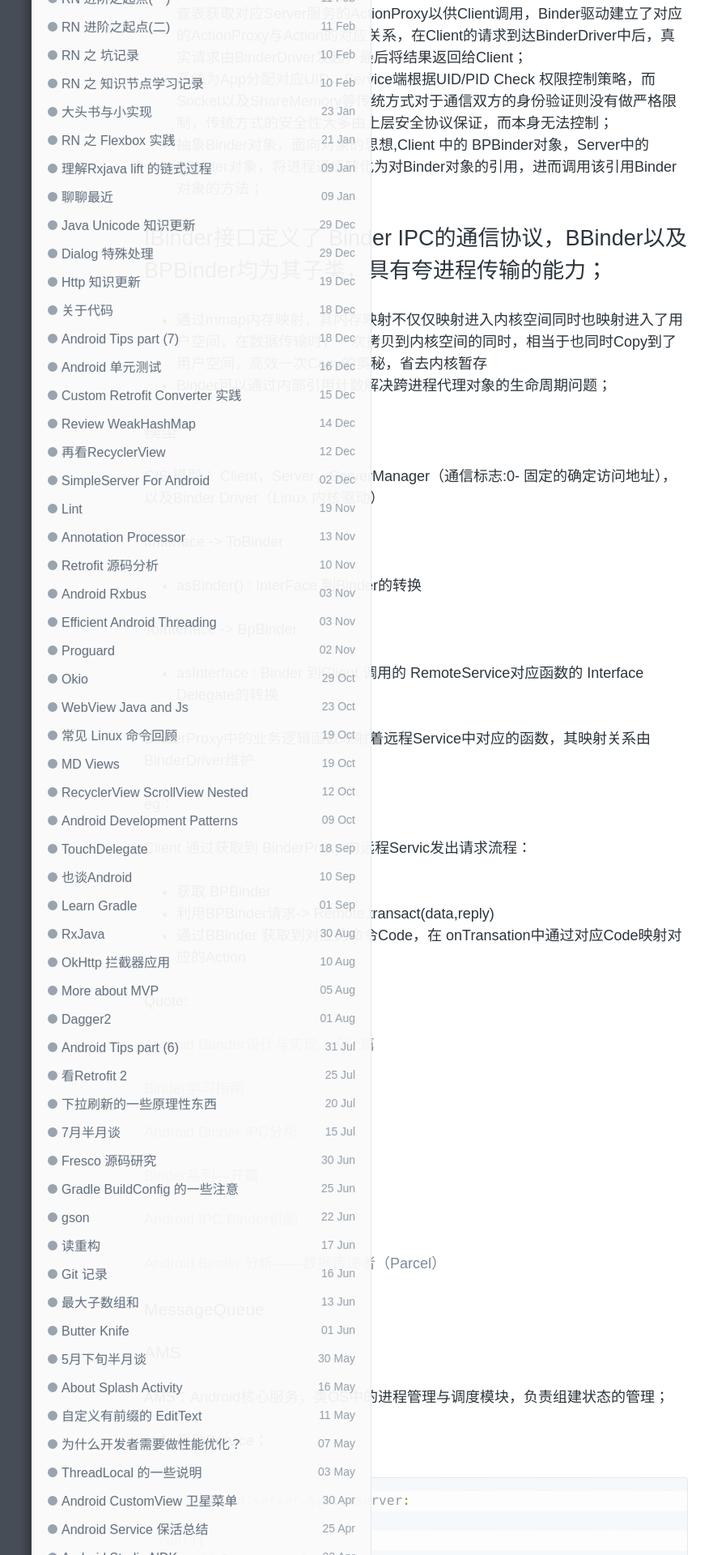
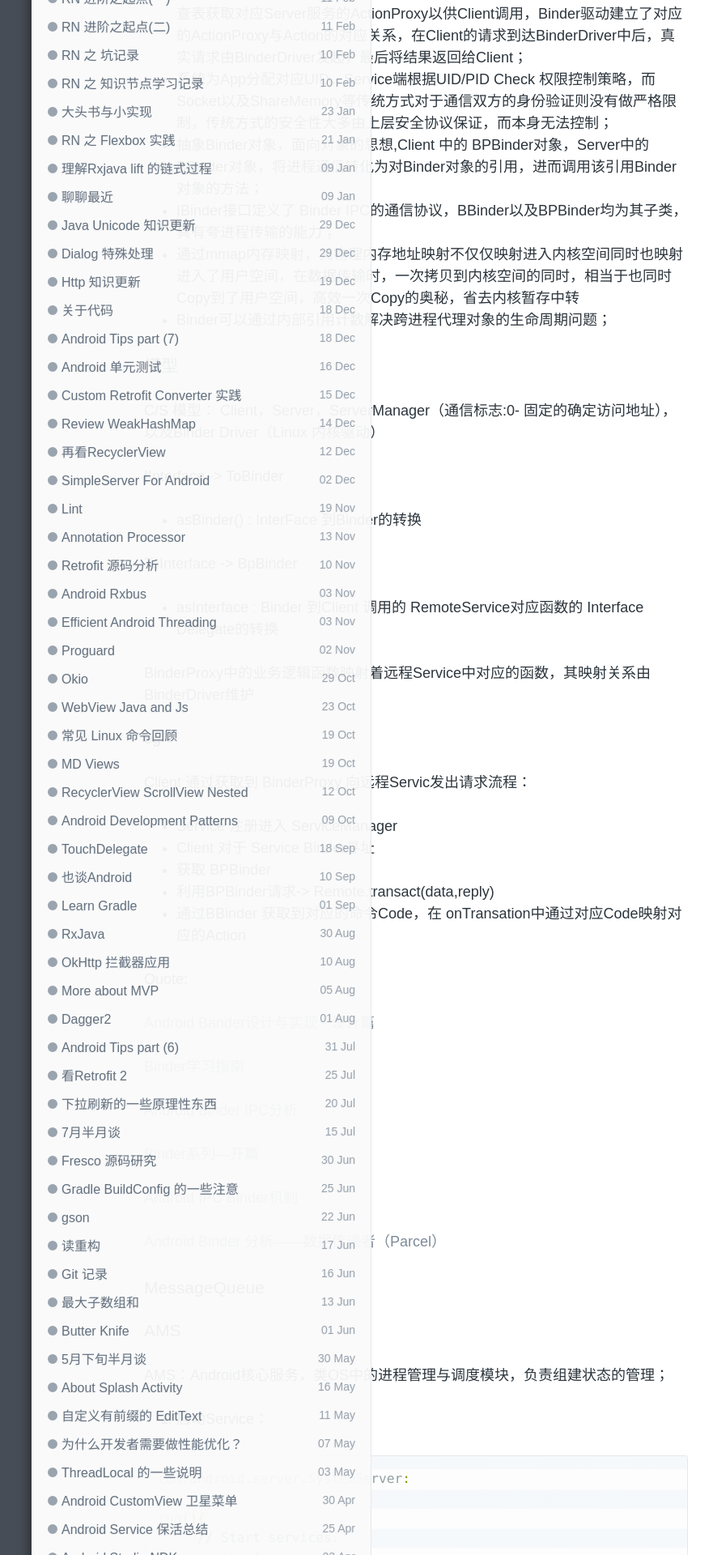
Before and after one commit to enlipan/enlipan.github.io, a Jekyll site: the page built from _posts/2017-06-15-android-sourcecode-review.md, in a window 1280 px wide. Shown: the part 793-2713 px from the top of the page at 81% size, without its empty margins (126-1007 px from the left). Built offline with Jekyll 4.4.1, drawn with Linux system fonts in a browser that asks for light colours; nearby versions of some CDN libraries; comment, search, counter and statistics services are not loaded; some of the changed text lies outside the part shown.

Commit message:
modify page ams

```diff
--- a/_posts/2017-06-15-android-sourcecode-review.md
+++ b/_posts/2017-06-15-android-sourcecode-review.md
@@ -32,9 +32,9 @@
 
 * 抽象Binder对象，面向对象的思想,Client 中的 BPBinder对象，Server中的 BBinder对象，将进程通信转化为对Binder对象的引用，进而调用该引用Binder对象的方法；
 
-# IBinder接口定义了 Binder IPC的通信协议，BBinder以及BPBinder均为其子类，具有夸进程传输的能力；
+* IBinder接口定义了 Binder IPC的通信协议，BBinder以及BPBinder均为其子类，具有夸进程传输的能力；
 
-* 通过mmap内存映射，其内存映射不仅仅映射进入内核空间同时也映射进入了用户空间，在数据传输时，一次拷贝到内核空间的同时，相当于也同时Copy到了用户空间，高效一次Copy的奥秘，省去内核暂存
+* 通过mmap内存映射，其物理内存地址映射不仅仅映射进入内核空间同时也映射进入了用户空间，在数据传输时，一次拷贝到内核空间的同时，相当于也同时Copy到了用户空间，高效一次Copy的奥秘，省去内核暂存中转
 
 * Binder可以通过内部引用计数解决跨进程代理对象的生命周期问题；
 
@@ -54,9 +54,13 @@
 
 BinderProxy中的业务逻辑函数映射着远程Service中对应的函数，其映射关系由BinderDriver维护
 
-eg：
+**eg：**
 
 Client  通过获取到 BinderProxy 向远程Servic发出请求流程：
+
+* Service 注册进入 ServiceManager
+
+* Client 对于 Service Binder寻址
 
 * 获取 BPBinder
 
```
Also changed, not shown: other parts of _posts/2017-06-15-android-sourcecode-review.md (+2 -2 lines).
